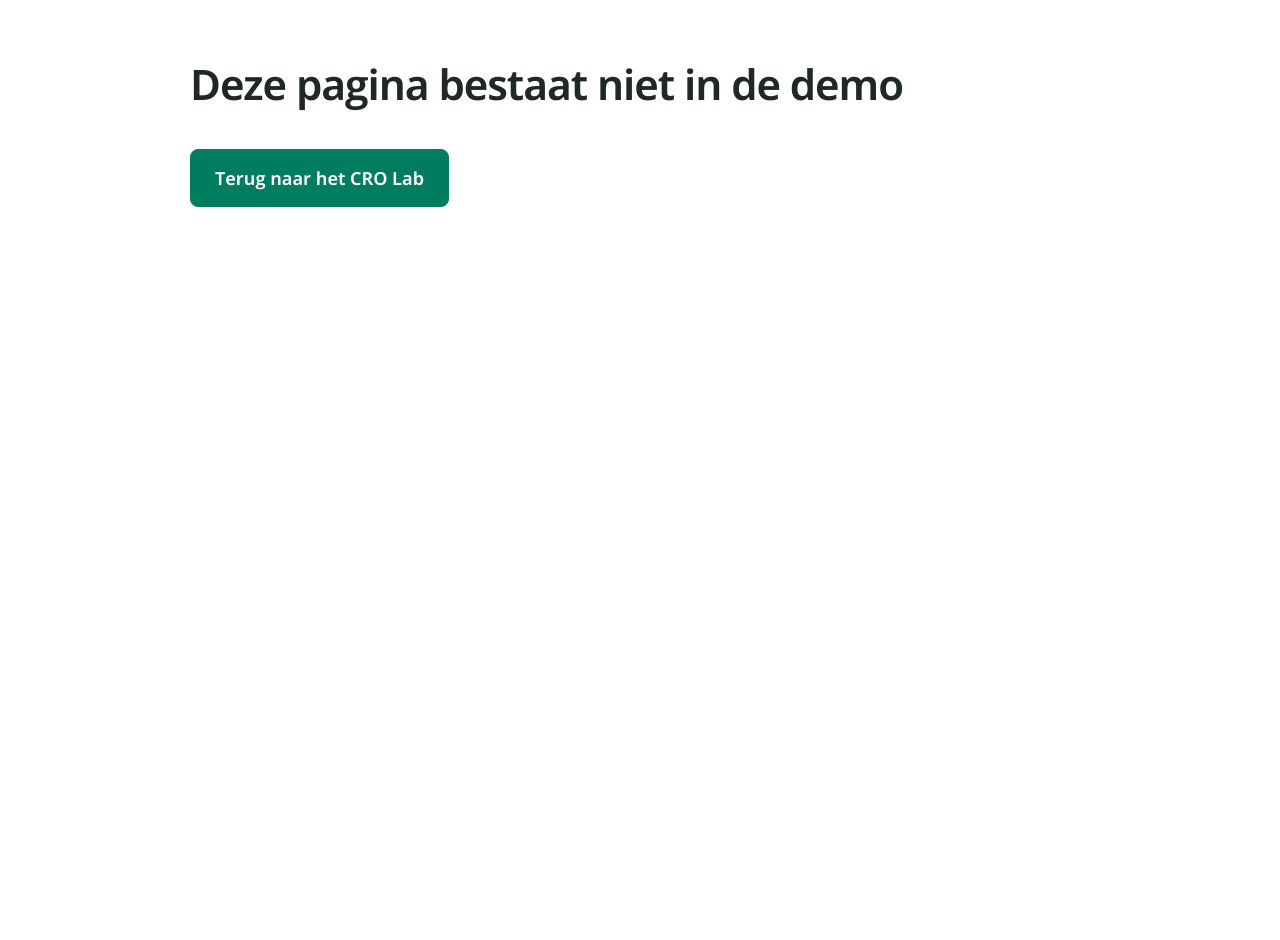
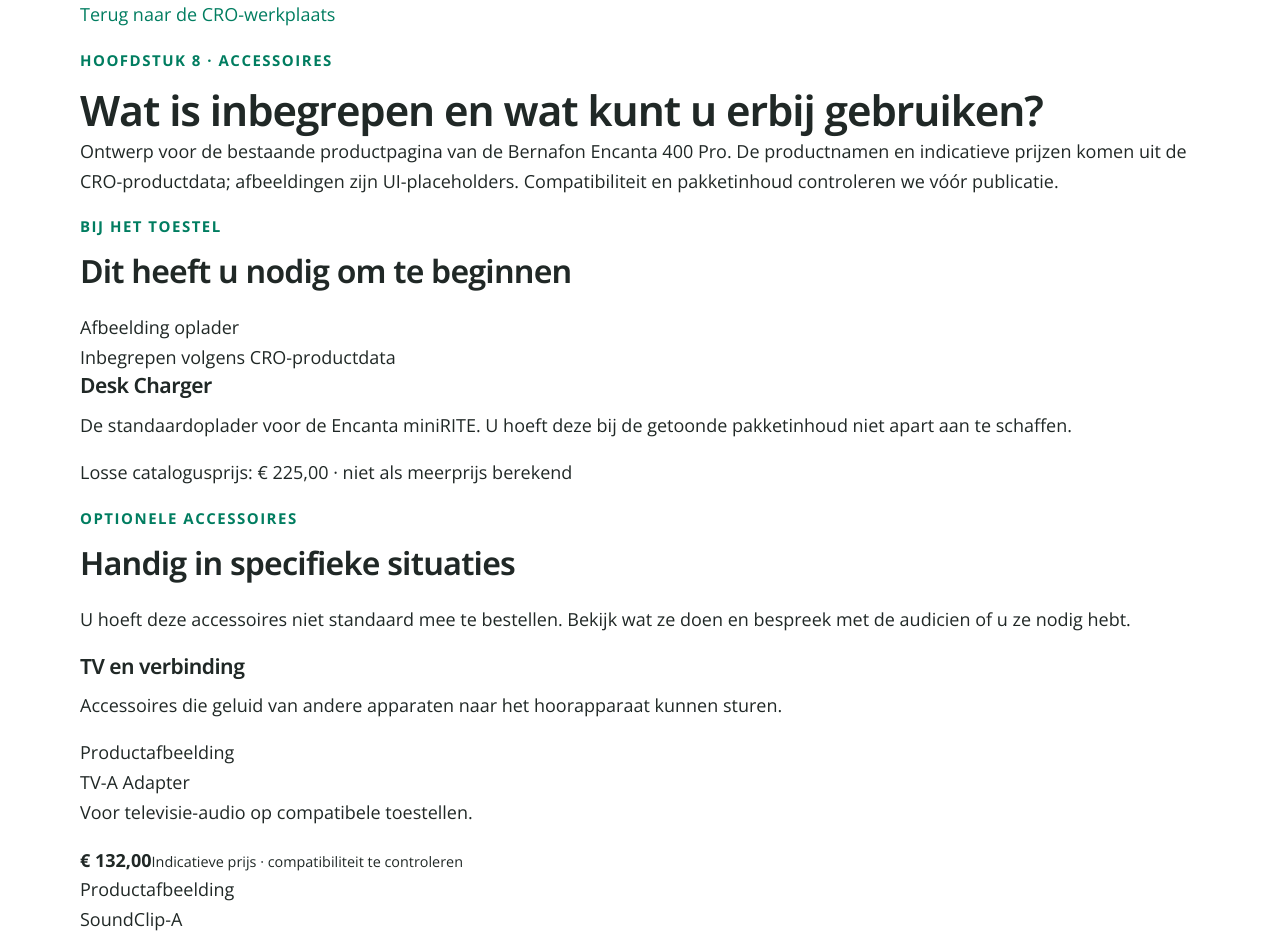
Before and after one commit to jo0stjo0st/oogvoororen-cro, a Next.js app: page /experimenten/accessoires in a window 1280 px wide. Before the commit this address had no page. Shown: the top 940 px of the page. Before the commit the page ends 800 px from the top, so only its background shows below. Built offline with nearby package versions, Linux system fonts and the light colour scheme.

Commit message:
Build accessories CRO chapter with included, optional and maintenance groups plus appointment CTA

```diff
--- /dev/null
+++ b/src/app/experimenten/accessoires/page.tsx
@@ -0,0 +1,39 @@
+import Link from "next/link";
+import { product, euro, appointmentUrl } from "@/features/products/data";
+
+const optional = product.accessories.filter(a=>a.name!=="Desk Charger");
+const groups = [
+ {name:"TV en verbinding",description:"Accessoires die geluid van andere apparaten naar het hoorapparaat kunnen sturen.",items:optional.filter(a=>["TV-A Adapter","SoundClip-A","Easy LE Adapter"].includes(a.name))},
+ {name:"Bediening en opladen",description:"Extra manieren om het toestel te bedienen of op te laden.",items:optional.filter(a=>["RC-A Remote Control","Charger Plus miniRITE"].includes(a.name))}
+];
+export default function AccessoriesChapter(){
+ return <main className="wide cro-accessories-page">
+  <p><Link href="/">Terug naar de CRO-werkplaats</Link></p>
+  <p className="eyebrow">Hoofdstuk 8 · accessoires</p>
+  <h1>Wat is inbegrepen en wat kunt u erbij gebruiken?</h1>
+  <p>Ontwerp voor de bestaande productpagina van de Bernafon Encanta 400 Pro. De productnamen en indicatieve prijzen komen uit de CRO-productdata; afbeeldingen zijn UI-placeholders. Compatibiliteit en pakketinhoud controleren we vóór publicatie.</p>
+  <section className="cro-accessories-section">
+   <div className="cro-accessories-heading"><div><p className="eyebrow">Bij het toestel</p><h2>Dit heeft u nodig om te beginnen</h2></div></div>
+   <div className="cro-accessories-included">
+    <div className="cro-accessories-placeholder" aria-hidden="true"><span>Afbeelding oplader</span></div>
+    <div><span className="cro-accessories-tag">Inbegrepen volgens CRO-productdata</span><h3>Desk Charger</h3><p>De standaardoplader voor de Encanta miniRITE. U hoeft deze bij de getoonde pakketinhoud niet apart aan te schaffen.</p><p className="cro-accessories-muted">Losse catalogusprijs: {euro(225)} · niet als meerprijs berekend</p></div>
+   </div>
+  </section>
+  <section className="cro-accessories-section">
+   <div className="cro-accessories-heading"><div><p className="eyebrow">Optionele accessoires</p><h2>Handig in specifieke situaties</h2><p>U hoeft deze accessoires niet standaard mee te bestellen. Bekijk wat ze doen en bespreek met de audicien of u ze nodig hebt.</p></div></div>
+   {groups.map(group=><div className="cro-accessories-group" key={group.name}>
+     <h3>{group.name}</h3><p>{group.description}</p>
+     <div className="cro-accessories-grid">{group.items.map(a=><article key={a.name}>
+       <div className="cro-accessories-placeholder" aria-hidden="true"><span>Productafbeelding</span></div>
+       <div className="cro-accessories-item-copy"><h4>{a.name}</h4><p>{a.note}</p><strong>{euro(a.price)}</strong><small>Indicatieve prijs · compatibiliteit te controleren</small></div>
+     </article>)}</div>
+   </div>)}
+  </section>
+  <section className="cro-accessories-section">
+   <div className="cro-accessories-heading"><div><p className="eyebrow">Onderhoud</p><h2>Onderhoud en vervangende onderdelen</h2><p>Filters, domes en andere verbruiksartikelen hangen af van de uitvoering en de gekozen aanpassing. De audicien legt uit welke onderdelen voor uw toestel van toepassing zijn.</p></div></div>
+   <div className="cro-accessories-maintenance"><div className="cro-accessories-placeholder" aria-hidden="true"><span>Onderhoudsproducten</span></div><div><h3>Welke onderdelen moet ik vervangen?</h3><p>Hier tonen we de bijbehorende onderhoudsproducten zodra de juiste uitvoering is vastgesteld. Geen willekeurige accessoires of ongecontroleerde prijzen.</p></div></div>
+  </section>
+  <section className="cro-accessories-cta"><div><h2>Welk accessoire is voor u nuttig?</h2><p>De audicien bekijkt samen met u uw gehoor, dagelijkse situaties en eventuele accessoires. U hoeft vooraf niets te kiezen.</p></div><div><Link className="cro-accessories-cta-button" href={appointmentUrl("variant-a")}>Maak een afspraak voor persoonlijk hooradvies</Link><small>Persoonlijk advies · Geen aankoopverplichting</small></div></section>
+  <section className="section"><h2>Ontwerpuitgangspunt</h2><p>Dit is één hoofdstuk binnen de bestaande productpagina. De afspraakknop is een rustige herhaling van de hoofdactie. Er is bewust geen winkelmandje: de keuze voor toestel en accessoires volgt uit het persoonlijke advies.</p></section>
+ </main>;
+}
```
